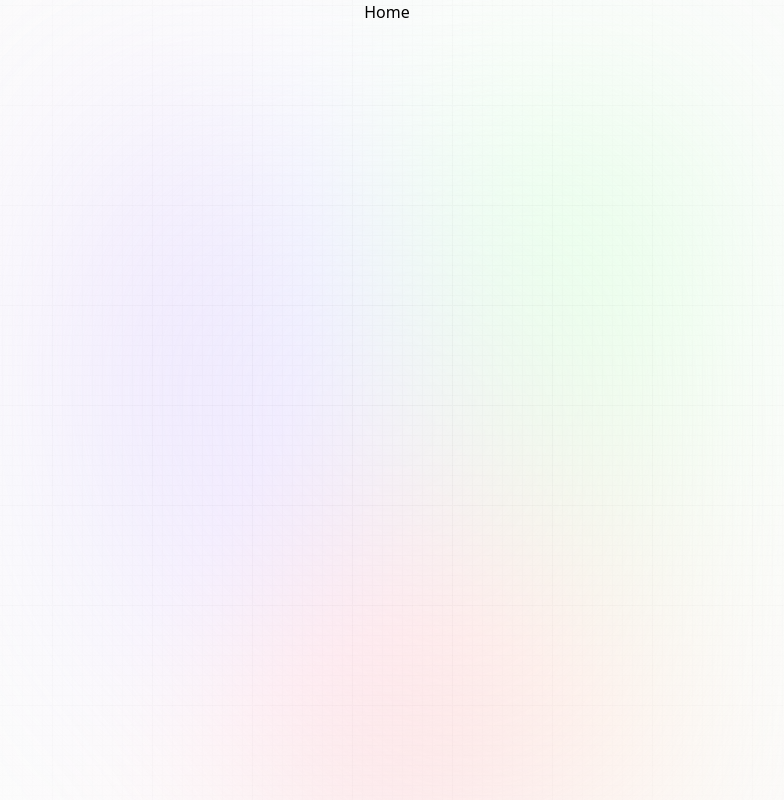
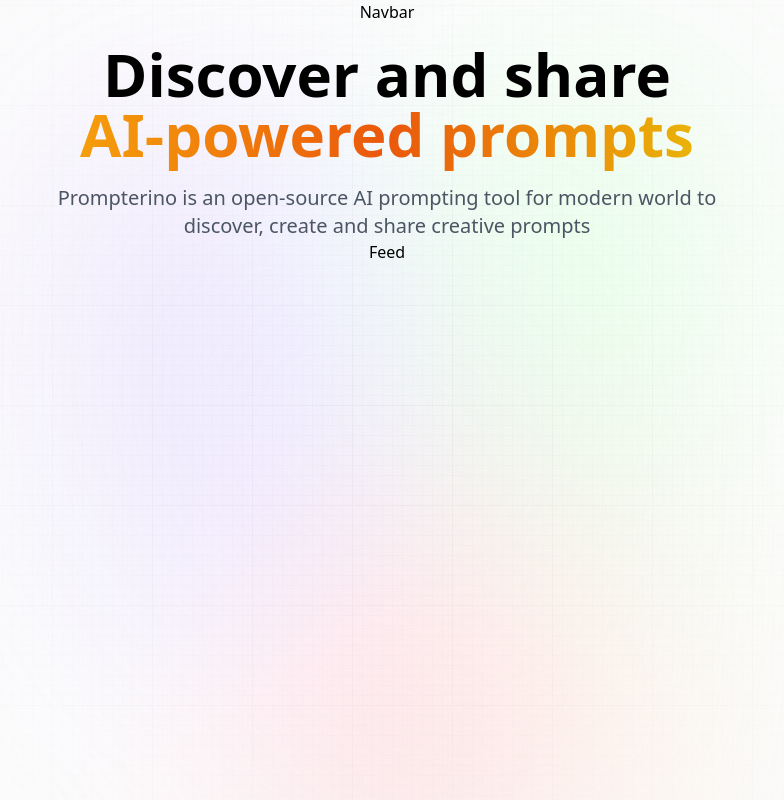
Before and after one commit to brayanramosc/share_prompts, a Next.js app: page / in a window 1280 px wide. Shown: the whole page, without its empty margins (253-1037 px from the left). Built offline with nearby package versions, Linux system fonts and the light colour scheme.

Commit message:
feat: setup components

```diff
--- a/app/layout.jsx
+++ b/app/layout.jsx
@@ -1,3 +1,4 @@
+import Navbar from '@components/Navbar';
 import '@styles/globals.css';
 
 export const metadata = {
@@ -13,6 +14,7 @@
                     <div className='gradient' />
                 </div>
                 <main className='app'>
+                    <Navbar />
                     {children}
                 </main>
             </body>
--- a/app/page.jsx
+++ b/app/page.jsx
@@ -1,7 +1,21 @@
+import Feed from "@components/Feed";
 
 const Home= () => {
     return (
-        <div>Home</div>
+        <section className="w-full flex-center flex-col">
+            <h1 className="head_text text-center">
+                Discover and share
+                <br className="max-md:hidden" />
+                <span className="orange_gradient text-center">AI-powered prompts</span>
+            </h1>
+
+            <p className="desc text-center">
+                Prompterino is an open-source AI prompting tool for modern world to
+                discover, create and share creative prompts
+            </p>
+
+            <Feed />
+        </section>
     )
 }
 
--- /dev/null
+++ b/components/Feed.jsx
@@ -0,0 +1,9 @@
+import React from 'react';
+
+const Feed = () => {
+    return (
+        <div>Feed</div>
+    )
+}
+
+export default Feed;
--- /dev/null
+++ b/components/Form.jsx
@@ -0,0 +1,9 @@
+import React from 'react';
+
+const Form = () => {
+    return (
+        <div>Form</div>
+    )
+}
+
+export default Form;
--- /dev/null
+++ b/components/Navbar.jsx
@@ -0,0 +1,9 @@
+import React from 'react'
+
+const Navbar = () => {
+    return (
+        <div>Navbar</div>
+    )
+}
+
+export default Navbar
--- /dev/null
+++ b/components/Profile.jsx
@@ -0,0 +1,9 @@
+import React from 'react'
+
+const Profile = () => {
+    return (
+        <div>Profile</div>
+    )
+}
+
+export default Profile
--- /dev/null
+++ b/components/PromptCard.jsx
@@ -0,0 +1,9 @@
+import React from 'react';
+
+const PromptCard = () => {
+    return (
+        <div>PromptCard</div>
+    )
+}
+
+export default PromptCard;
--- /dev/null
+++ b/components/Provider.jsx
@@ -0,0 +1,9 @@
+import React from 'react';
+
+const Provider = () => {
+    return (
+        <div>Provider</div>
+    )
+}
+
+export default Provider;
```
